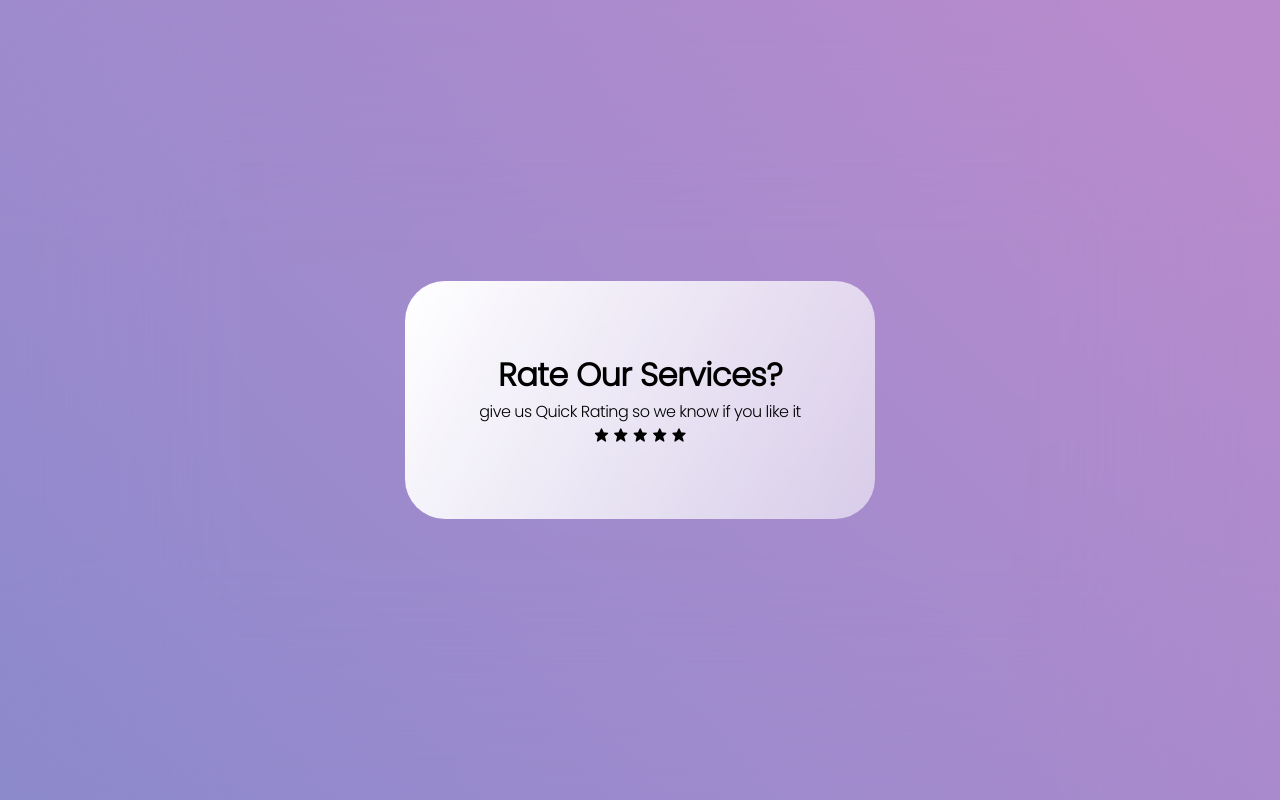
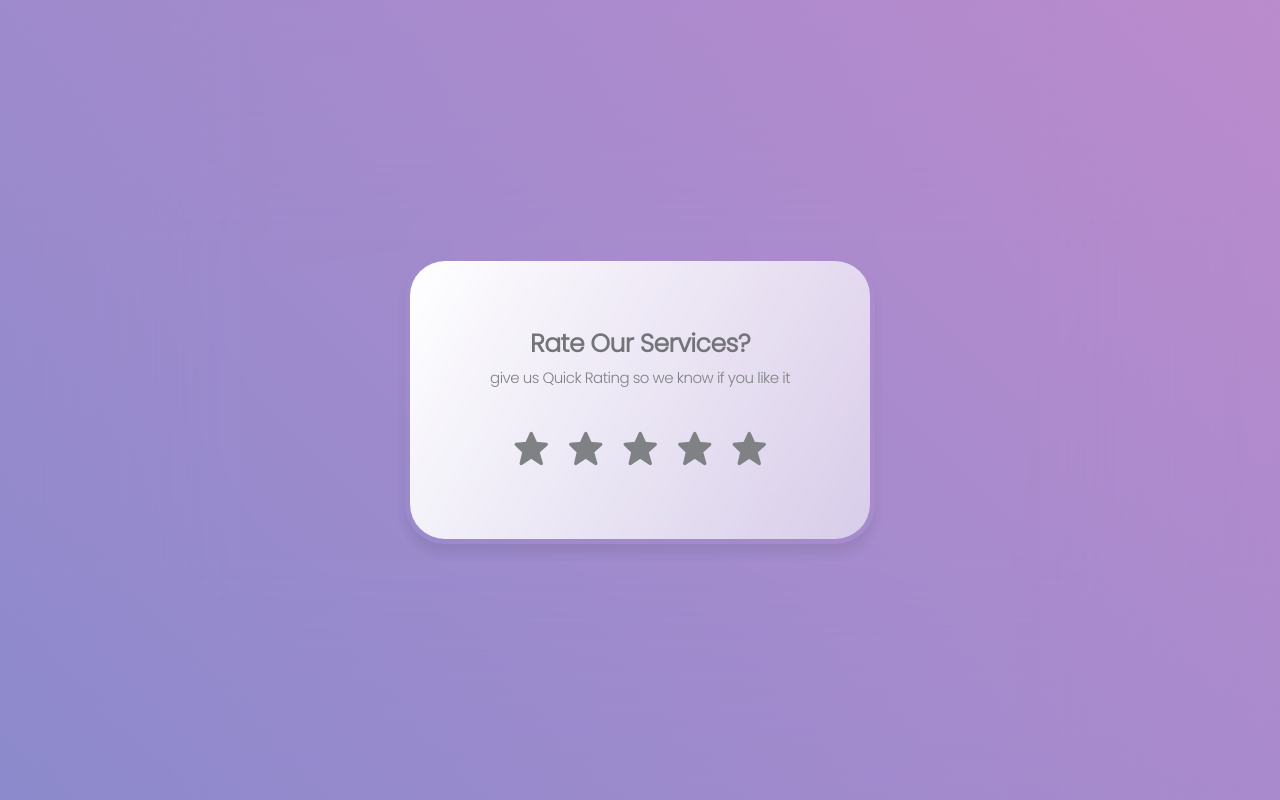
Before and after one commit to sabatohura/frontend-components, a plain HTML site: page rating-box/rating.html in a window 1280 px wide. Drawn offline with nearby package versions, Linux system fonts and the light colour scheme.

Commit message:
done with design

```diff
--- a/rating-box/rating.css
+++ b/rating-box/rating.css
@@ -32,5 +32,46 @@ body
     position: relative;
     padding: 70px 50px;
     border-radius: 40px;
-    background:linear-gradient(-60deg,#ffffff90,#ffffff);
+    background:linear-gradient(-60deg,#ffffff90,#ffffffff);
+    border: solid 5px transparent;
+    background-clip: padding-box;
+    box-shadow: 0 10px 10px rgba(46, 54, 68, .1);
 }
+
+.rating-box h1
+{
+    font-size: 25px;
+    line-height: 25px;
+    font-weight: 700;
+    margin-bottom: 10px;
+    color: var(--black);
+    text-transform: capitalize;
+    text-align: center;
+}
+.rating-box p
+{
+font-size: 15px;
+color: var(--grey);
+margin-bottom: 40px;
+text-align: center;
+
+}
+.rating-box .stars
+{
+    color: var(--grey);
+    display: flex;
+    align-items: center;
+    gap: 15px;
+}
+
+.rating-box .stars i
+{
+    color: var(--grey);
+    font-size: 40px;
+    cursor: pointer;
+    transform: color .2s ease;
+}
+.rating-box .stars i.active
+{
+    color:var(--yellow);
+}
```
